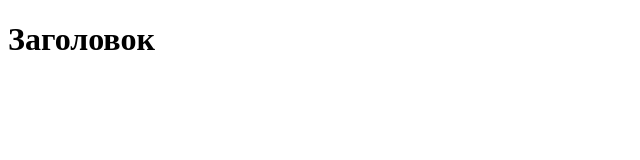
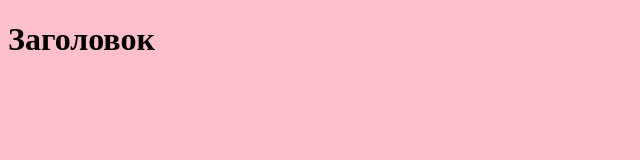
Before and after one commit to Askh4b/github-begin, a plain HTML site: page index.html in a window 1280 px wide. Shown: the whole page, without its empty margins (0-640 px from the left). Drawn offline with Linux system fonts and the light colour scheme.

Commit message:
Изменили фон на розовый

```diff
--- a/style.css
+++ b/style.css
@@ -1,3 +1,3 @@
 body{
-    background-color: white;
+    background-color: pink;
 }
```
